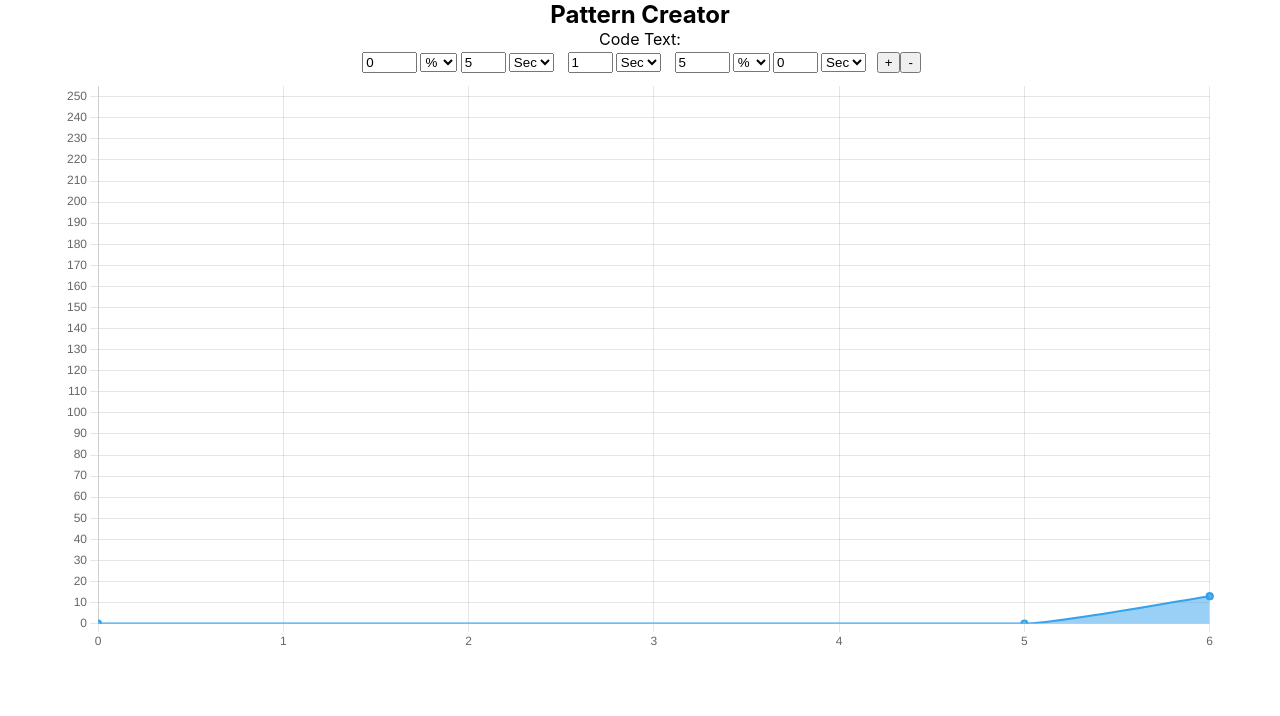
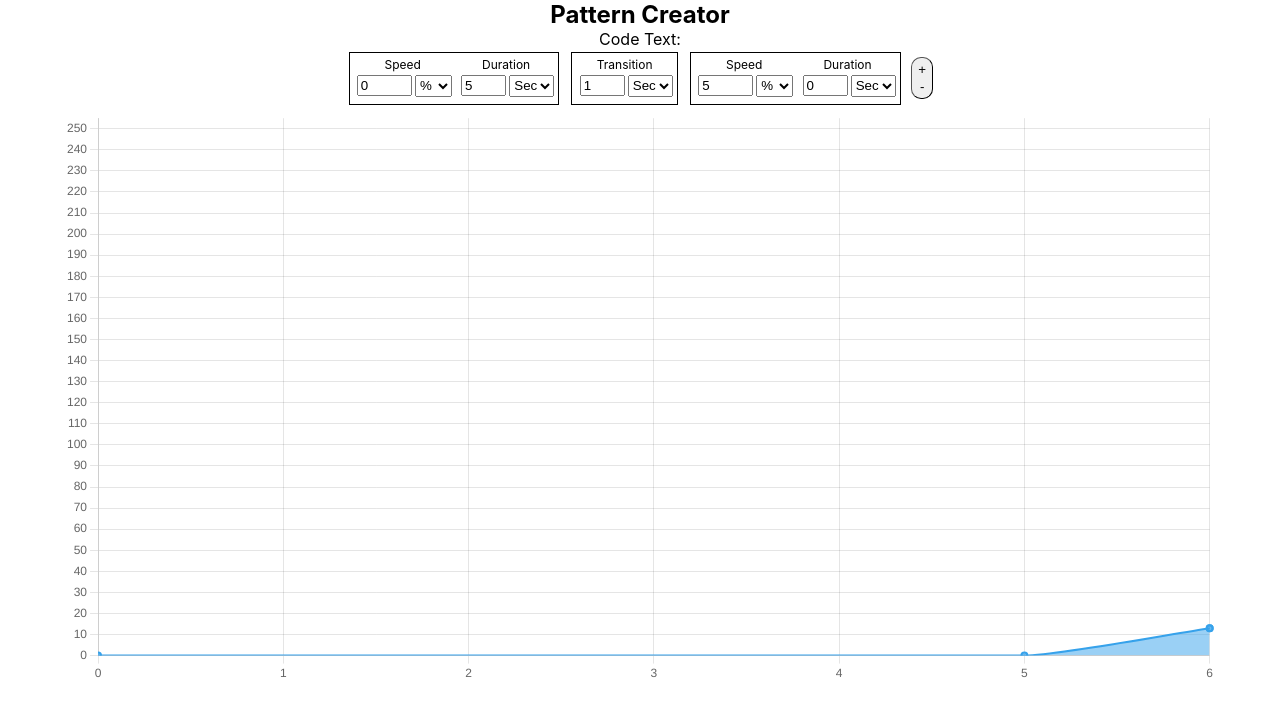
Before and after one commit to TheBoundBandit/Controller-Tools, a React (Create React App) app in the folder client/: page / in a window 1280 px wide. Shown: the top 716 px of the page. Built offline with nearby package versions, Linux system fonts and the light colour scheme.

Commit message:
Appearance adjustments

```diff
--- a/client/src/App.css
+++ b/client/src/App.css
@@ -16,8 +16,37 @@ main {
   text-align: center;
 }
 
+form {
+  display: flex;
+  justify-content: center;
+  align-items: center;
+  padding: 0.1rem;
+  flex-wrap: wrap;
+}
+
+.label {
+  font-size: 12px;
+}
+
 input{
   margin: 0.2rem;
+}
+
+.input-container{
+  padding: 0.25rem;
+  border: 1px solid;
+  width: fit-content;
+  margin: 0.1rem;
+}
+
+.speed-container {
+  border-right: none;
+  margin-right: -1px;
+}
+
+.duration-container {
+  border-left: none;
+  margin-left: -1px;
 }
 
 input.speed,
@@ -30,12 +59,47 @@ input.speed[step='any']{
   max-width: 55px;
 }
 
-.transition+select{
+input+select{
+  height: 21.33px;
+}
+
+.transition-container{
   margin-right: 0.66rem;
 }
 
-.duration+select{
+.duration-container{
   margin-right: 0.66rem;
+}
+
+.btnGroup-vert{
+  display: flex;
+  flex-direction: column;
+}
+
+button{
+  transition: all, 0.3s;
+  border-width: 1px;
+  cursor: pointer;
+}
+
+button:hover{
+  filter: brightness(75%);
+}
+
+.addBtn {
+  padding-top: 0.25rem;
+  border-top-left-radius: 10px;
+  border-top-right-radius: 10px;
+  border-bottom: none;
+  /* background-color:limegreen; */
+}
+
+.rmvBtn {
+  padding-bottom: 0.25rem;
+  border-bottom-left-radius: 10px;
+  border-bottom-right-radius: 10px;
+  border-top: none;
+  /* background-color:red; */
 }
 
 .chart-container{
--- a/client/src/pages/patternCreator.js
+++ b/client/src/pages/patternCreator.js
@@ -76,7 +76,7 @@ export default function PatternCreator() {
     function removeSegment(event) {
         event.preventDefault();
         let newEntry = entry;
-        if (newEntry.length > 4) {
+        if (newEntry.length > 5) {
             newEntry.pop();
             newEntry.pop();
             newEntry.pop();
@@ -155,18 +155,23 @@ export default function PatternCreator() {
             {/* <div>Read Out: {code.readOut}</div> */}
             <form>
                 {(entry || []).map((item, index) => (
-                    <>
-                        <input key={index} className={item.type} name={`${item.type}${index}`} value={item.value} type='number' min='0' max={getMax(item.unit)} step={getStep(item.unit)} onChange={handleChange} autoComplete='off' />
+                    <div key={index} className={`${item.type}-container input-container`}>
+                        {item.type === 'speed' ? <div className='label'> Speed </div> : <></>}
+                        {item.type === 'duration' ? <div className='label'> Duration </div> : <></>}
+                        {item.type === 'transition' ? <div className='label'> Transition </div> : <></>}
+                        <input key={`value${index}`} className={item.type} name={`${item.type}${index}`} value={item.value} type='number' min='0' max={getMax(item.unit)} step={getStep(item.unit)} onChange={handleChange} autoComplete='off' />
                         <select key={`unit${index}`} name={`unit${index}`} onChange={handleChange} value={item.unit}>
                             {item.type === 'speed' ? <option key={`${index}UnitChoice1`} value='int'>Int</option> : <></>}
                             {item.type === 'speed' ? <option key={`${index}UnitChoice2`} value='%'>%</option> : <></>}
                             {item.type === 'duration' ? <option key={`${index}UnitChoice1`} value='sec'>Sec</option> : <></>}
                             {item.type === 'transition' ? <option key={`${index}UnitChoice1`} value='sec'>Sec</option> : <></>}
                         </select>
-                    </>
+                    </div>
                 ))}
-                <button onClick={addSegment}>+</button>
-                <button onClick={removeSegment}>-</button>
+                <div className='btnGroup-vert'>
+                    <button className='addBtn'onClick={addSegment}>+</button>
+                    <button className='rmvBtn' onClick={removeSegment}>-</button>
+                </div>
             </form>
             <PatternGraph entries={entry} />
         </main>
```
